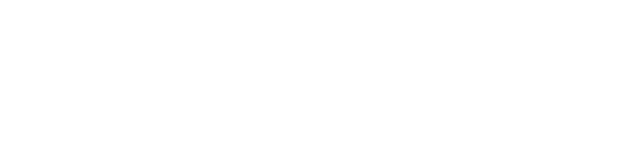
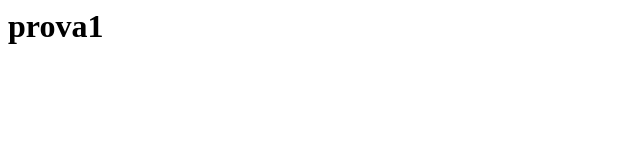
Before and after one commit to Daniele-Alberti/Progetto-Aura, a plain HTML site: page index.html in a window 1280 px wide. Shown: the whole page, without its empty margins (0-640 px from the left). Drawn offline with Linux system fonts and the light colour scheme.

Commit message:
developer: add body to index

```diff
--- a/index.html
+++ b/index.html
@@ -2,4 +2,7 @@
 	<head>
 		<title>prova</title>
 	</head>
+	<body>
+		<h1>prova1<h1>
+	</body>
 </html>
```
